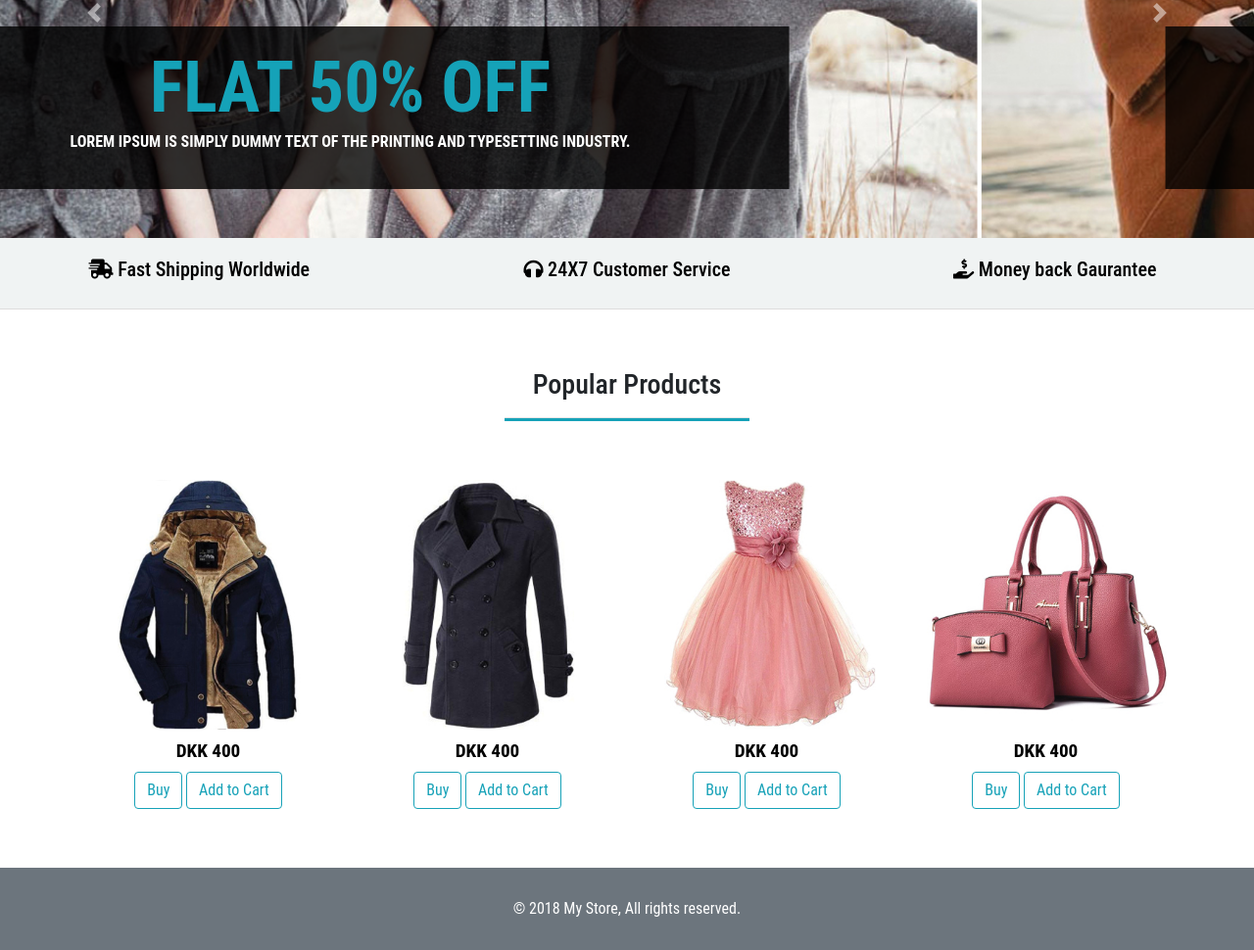
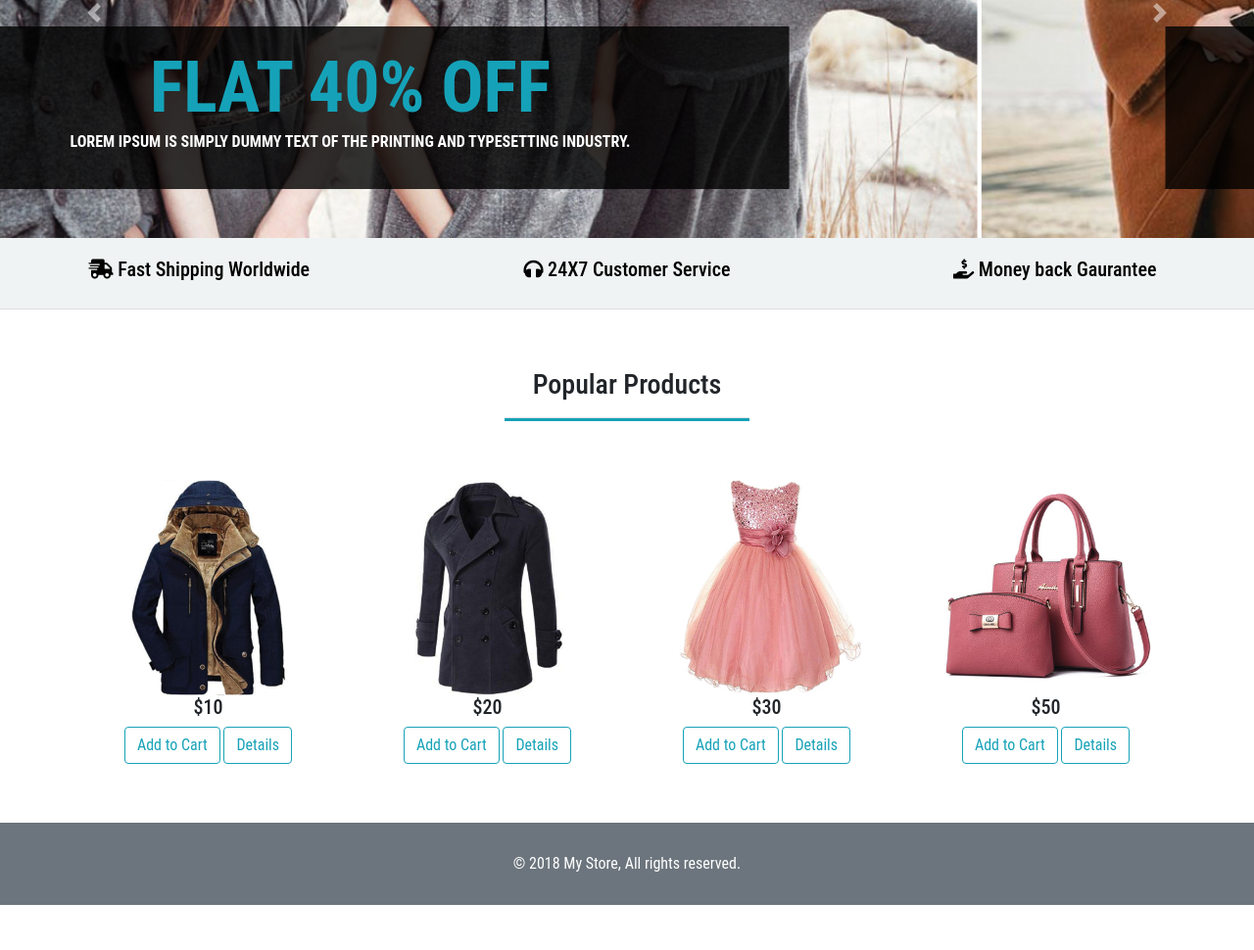
Before and after one commit to smitapsv/Online-shoping, a plain HTML site: page index.html in a window 1280 px wide. Shown: the part 377-1347 px from the top of the page at 98% size. After the commit the page ends 1301 px from the top, so only its background shows below. Drawn offline with nearby package versions, Linux system fonts and the light colour scheme.

Commit message:
Update index.html

```diff
--- a/index.html
+++ b/index.html
@@ -14,6 +14,8 @@
      <link rel="stylesheet" href="https://use.fontawesome.com/releases/v5.3.1/css/all.css" integrity="sha384-mzrmE5qonljUremFsqc01SB46JvROS7bZs3IO2EmfFsd15uHvIt+Y8vEf7N7fWAU" crossorigin="anonymous">
     <!-- Custom styles for this template -->
     <link href="css/default.css" rel="stylesheet">
+
+
   </head>
 
   <body>
@@ -30,7 +32,7 @@
               <a class="nav-link" href="index.html">Home <span class="sr-only">(current)</span></a>
             </li>
 
-            </li>
+
             <li class="nav-item dropdown">
               <a class="nav-link dropdown-toggle" href="#" id="navbarDropdown" role="button" data-toggle="dropdown" aria-haspopup="true" aria-expanded="false">
                 Women
@@ -75,7 +77,11 @@
           <form class="form-inline my-2 my-lg-0">
             <input class="form-control mr-sm-2" type="search" placeholder="Search" aria-label="Search">
             <button class="btn btn-outline-info my-2 my-sm-0 store-form-btn" type="submit">Search</button>
-            <a href="#" class="btn btn-outline-info"><span class="fa fa-shopping-cart"></span></a>
+            <a href="#" class="btn btn-outline-info"><span class="fa fa-shopping-cart my-cart-icon"><span class="badge badge-notify my-cart-badge"></span></span></a>
+
+			  <!---->
+
+			  <!---->
           </form>
         </div>
       </div>
@@ -89,21 +95,21 @@
       <div class="carousel-item active">
         <img class="d-block w-100" src="images/banner.jpg" alt="First slide">
         <div class="carousel-caption d-none d-md-block">
-         <h5>Flat 50% off</h5>
+         <h5>Flat 40% off</h5>
          <p>Lorem Ipsum is simply dummy text of the printing and typesetting industry.</p>
        </div>
       </div>
       <div class="carousel-item">
         <img class="d-block w-100" src="images/banner1.jpg" alt="Second slide">
         <div class="carousel-caption d-none d-md-block">
-         <h5>Flat 50% off</h5>
+         <h5>Flat 40% off</h5>
         <p>Lorem Ipsum is simply dummy text of the printing and typesetting industry.</p>
       </div>
       </div>
       <div class="carousel-item">
         <img class="d-block w-100" src="images/banner2.jpg" alt="Third slide">
         <div class="carousel-caption d-none d-md-block">
-         <h5>Flat 50% off</h5>
+         <h5>Flat 40% off</h5>
          <p>Lorem Ipsum is simply dummy text of the printing and typesetting industry.</p>
         </div>
       </div>
@@ -131,72 +137,104 @@
 </div>
 
 <!--slider end-->
-
 	<!--product list-->
 <div class="container">
   <h3 class="text-center">Popular Products</h3>
   <hr>
-  <!--product1-->
+
 <div class="row">
-  <div class="col-sm-3 product-grid text-center">
-    <div class="images">
-      <a href="#">
-        <img src="images/product_coat.jpg" class="w-100">
-      </a>
-      <h5 class="text-center">DKK 400</h5>
-      <a  href="#" class="btn btn-outline-info my-2 my-sm-0">Buy</a>
-      <a  href="#" class="btn btn-outline-info my-2 my-sm-0">Add to Cart</a>
+    <div class="col-md-3 text-center">
+      <img src="images/product_coat.jpg"  width="220px">
+     <h5 class="text-center">$10</h5>
+      <button class="btn btn-danger my-cart-btn btn-outline-info" data-id="1" data-name="product 1" data-summary="summary 1" data-price="10" data-quantity="1" data-image="images/product_coat.jpg">Add to Cart</button>
+      <a href="#" class="btn btn-info btn-outline-info">Details</a>
     </div>
+
+    <div class="col-md-3 text-center">
+      <img src="images/product_coat1.jpg" width="220px">
+		<h5 class="text-center">$20</h5>
+      <button class="btn btn-danger my-cart-btn btn-outline-info" data-id="2" data-name="product 2" data-summary="summary 2" data-price="20" data-quantity="1" data-image="images/product_coat1.jpg">Add to Cart</button>
+      <a href="#" class="btn btn-info btn-outline-info">Details</a>
     </div>
-<!--product2-->
-  <div class="col-sm-3 product-grid text-center">
-    <div class="images">
-      <a href="#">
-        <img src="images/product_coat1.jpg" class="w-100">
 
-      </a>
-      <h5 class="text-center">DKK 400</h5>
-      <a  href="#" class="btn btn-outline-info my-2 my-sm-0">Buy</a>
-      <a  href="#" class="btn btn-outline-info my-2 my-sm-0">Add to Cart</a>
+    <div class="col-md-3 text-center">
+      <img src="images/product_kids_gir1l.jpg" width="220px">
+		<h5 class="text-center">$30</h5>
+
+      <button class="btn btn-danger my-cart-btn btn-outline-info" data-id="3" data-name="product 3" data-summary="summary 3" data-price="30" data-quantity="1" data-image="images/product_kids_gir1l.jpg">Add to Cart</button>
+      <a href="#" class="btn btn-info btn-outline-info">Details</a>
     </div>
+
+
+
+    <div class="col-md-3 text-center">
+      <img src="images/product_bag_pink.jpg" width="220px">
+		<h5 class="text-center">$50</h5>
+
+      <button class="btn btn-danger my-cart-btn btn-outline-info" data-id="4" data-name="product 4" data-summary="summary 4" data-price="50" data-quantity="1" data-image="images/product_bag_pink.jpg">Add to Cart</button>
+      <a href="#" class="btn btn-info btn-outline-info">Details</a>
     </div>
-  <!--product3-->
-  <div class="col-sm-3 product-grid text-center">
-    <div class="images">
-      <a href="#">
-        <img src="images/product_kids_gir1l.jpg" class="w-100">
 
-      </a>
-      <h5 class="text-center">DKK 400</h5>
-      <a  href="#" class="btn btn-outline-info my-2 my-sm-0">Buy</a>
-      <a  href="#" class="btn btn-outline-info my-2 my-sm-0">Add to Cart</a>
-    </div>
-  </div>
-  <!--product4-->
-  <div class="col-sm-3 product-grid text-center">
-    <div class="images">
-      <a href="#">
-        <img src="images/product_bag_pink.jpg" class="w-100">
-
-          </div>
-      </a>
-      <h5 class="text-center">DKK 400</h5>
-      <a  href="#" class="btn btn-outline-info my-2 my-sm-0">Buy</a>
-      <a  href="#" class="btn btn-outline-info my-2 my-sm-0">Add to Cart</a>
   </div>
 	</div>
 
-</div>
 
-</div>
+
+
 
 <!--product list end-->
 <div class="container-fluid bg-secondary">
   <div class="text-center footer">© 2018 My Store, All rights reserved.
   </div>
 </div>
+
 <script src="https://code.jquery.com/jquery-3.3.1.slim.min.js" integrity="sha384-q8i/X+965DzO0rT7abK41JStQIAqVgRVzpbzo5smXKp4YfRvH+8abtTE1Pi6jizo" crossorigin="anonymous"></script>
 <script src="https://cdnjs.cloudflare.com/ajax/libs/popper.js/1.14.3/umd/popper.min.js" integrity="sha384-ZMP7rVo3mIykV+2+9J3UJ46jBk0WLaUAdn689aCwoqbBJiSnjAK/l8WvCWPIPm49" crossorigin="anonymous"></script>
+
+<script src="js/jquery-1.12.1.min.js"></script>
+
 <script src="https://stackpath.bootstrapcdn.com/bootstrap/4.1.3/js/bootstrap.min.js" integrity="sha384-ChfqqxuZUCnJSK3+MXmPNIyE6ZbWh2IMqE241rYiqJxyMiZ6OW/JmZQ5stwEULTy" crossorigin="anonymous"></script>
+  <script type="text/javascript" src="js/jquery.mycart.js"></script>
+<script type="text/javascript">
+  $(function () {
+
+    var goToCartIcon = function($addTocartBtn){
+      var $cartIcon = $(".my-cart-icon");
+      var $image = $('<img width="30px" height="30px" src="' + $addTocartBtn.data("image") + '"/>').css({"position": "fixed", "z-index": "999"});
+      $addTocartBtn.prepend($image);
+      var position = $cartIcon.position();
+      $image.animate({
+        top: position.top,
+        left: position.left
+      }, 500 , "linear", function() {
+        $image.remove();
+      });
+    }
+
+    $('.my-cart-btn').myCart({
+      classCartIcon: 'my-cart-icon',
+      classCartBadge: 'my-cart-badge',
+      affixCartIcon: true,
+      checkoutCart: function(products) {
+        $.each(products, function(){
+          console.log(this);
+        });
+      },
+      clickOnAddToCart: function($addTocart){
+        goToCartIcon($addTocart);
+      },
+      getDiscountPrice: function(products) {
+        var total = 0;
+        $.each(products, function(){
+          total += this.quantity * this.price;
+        });
+        return total * 0.5;
+      }
+    });
+
+  });
+  </script>
+
+
 	</body>
 </html>
```
Lines whose indentation alone changed are shown as unchanged.
